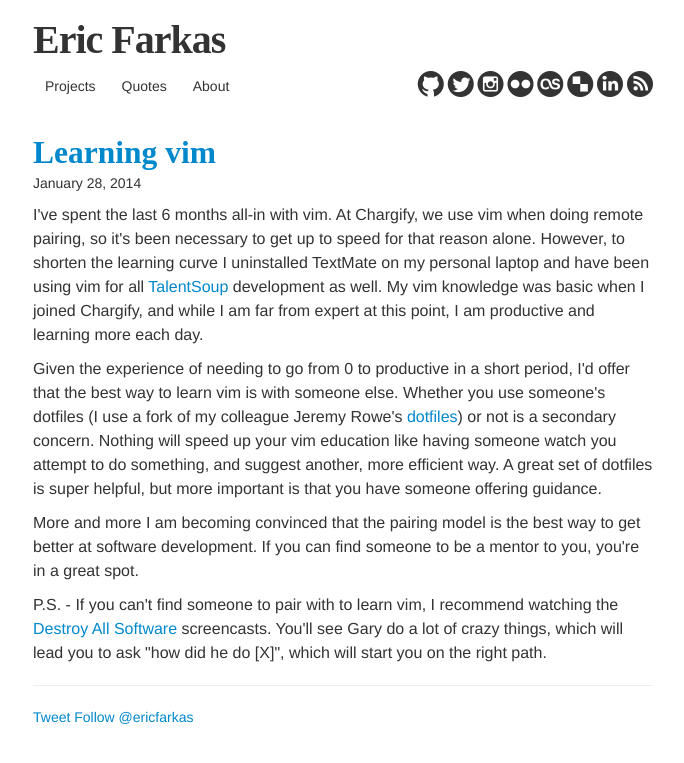
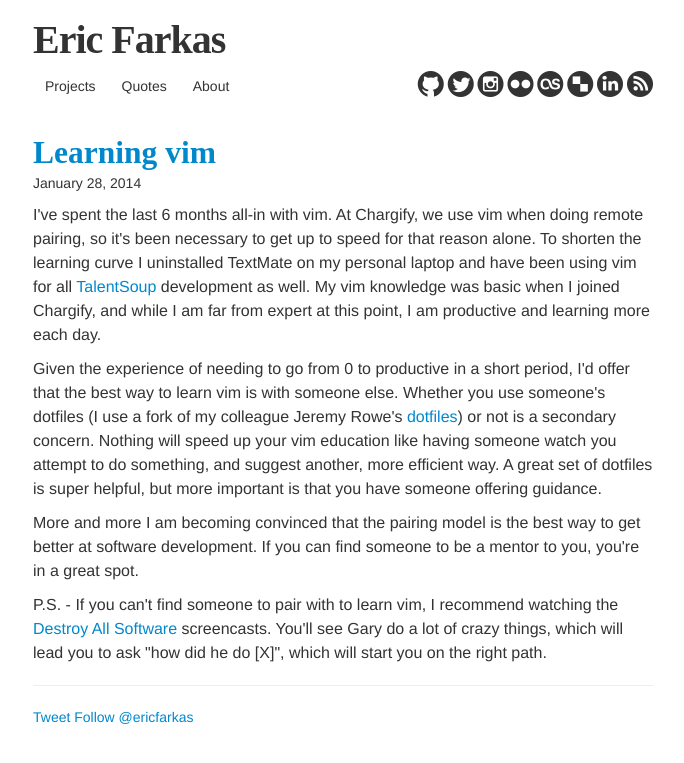
Before and after one commit to speric/speric.github.com, a Jekyll site: the page built from _posts/2014-01-28-learning-vim.markdown, in a window 1280 px wide. Shown: the top 763 px of the page, without its empty margins (297-981 px from the left). Built offline with Jekyll 4.4.1, drawn with Linux system fonts in a browser that asks for light colours; some web fonts are replaced; Markdown is read by kramdown in place of the engine named in the settings; comment, search, counter and statistics services are not loaded.

Commit message:
Update 2014-01-28-learning-vim.markdown

```diff
--- a/_posts/2014-01-28-learning-vim.markdown
+++ b/_posts/2014-01-28-learning-vim.markdown
@@ -2,7 +2,7 @@
 layout: post
 title: "Learning vim"
 ---
-<p>I've spent the last 6 months all-in with vim. At Chargify, we use vim when doing remote pairing, so it's been necessary to get up to speed for that reason alone. However, to shorten the learning curve I uninstalled TextMate on my personal laptop and have been using vim for all <a href="https://talentsoup.com">TalentSoup</a> development as well. My vim knowledge was basic when I joined Chargify, and while I am far from expert at this point, I am productive and learning more each day.</p>
+<p>I've spent the last 6 months all-in with vim. At Chargify, we use vim when doing remote pairing, so it's been necessary to get up to speed for that reason alone. To shorten the learning curve I uninstalled TextMate on my personal laptop and have been using vim for all <a href="https://talentsoup.com">TalentSoup</a> development as well. My vim knowledge was basic when I joined Chargify, and while I am far from expert at this point, I am productive and learning more each day.</p>
 
 <p>Given the experience of needing to go from 0 to productive in a short period, I'd offer that the best way to learn vim is with someone else. Whether you use someone's dotfiles (I use a fork of my colleague Jeremy Rowe's <a href="https://github.com/jeremywrowe/dotfiles">dotfiles</a>) or not is a secondary concern. Nothing will speed up your vim education like having someone watch you attempt to do something, and suggest another, more efficient way. A great set of dotfiles is super helpful, but more important is that you have someone offering guidance.</p>
 
```
